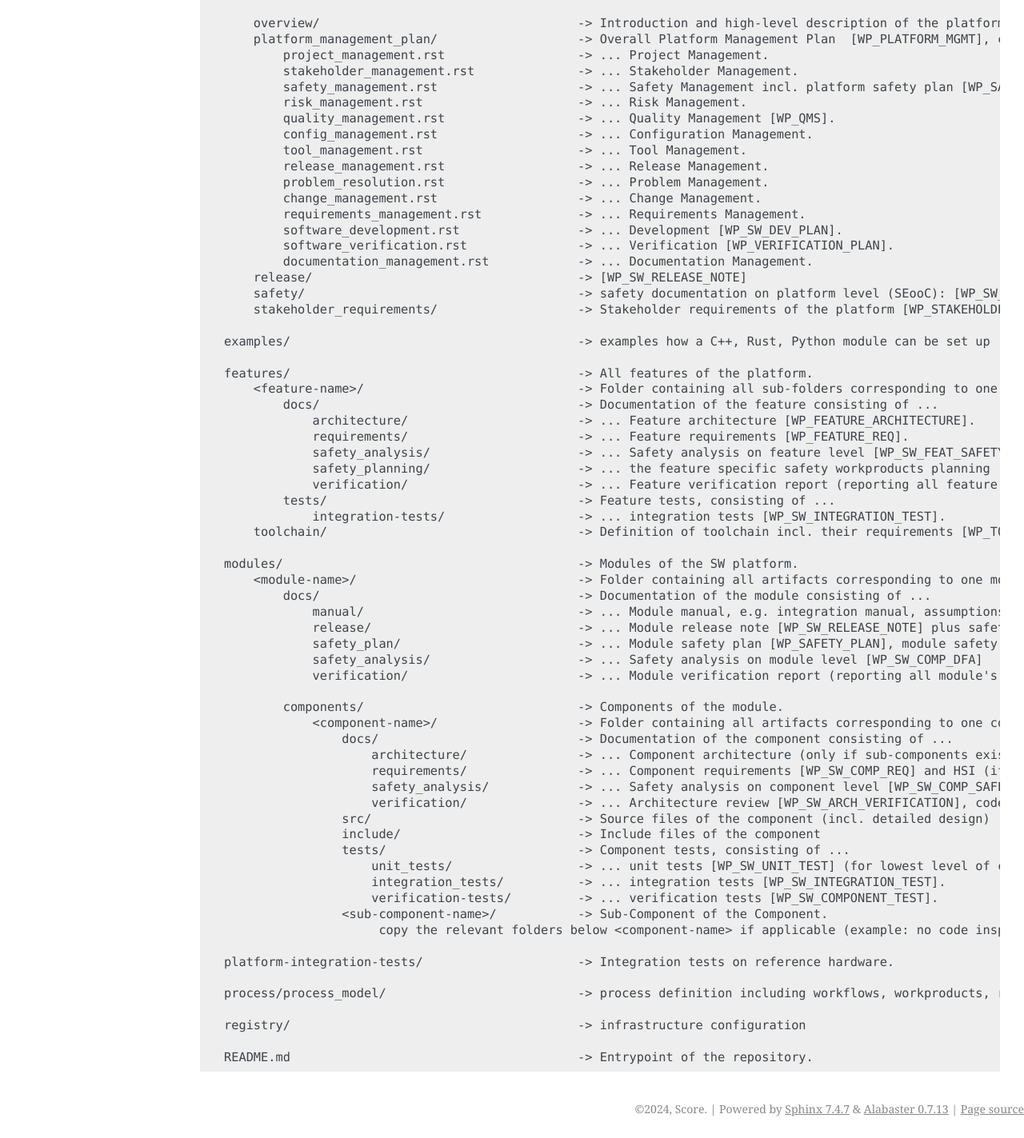
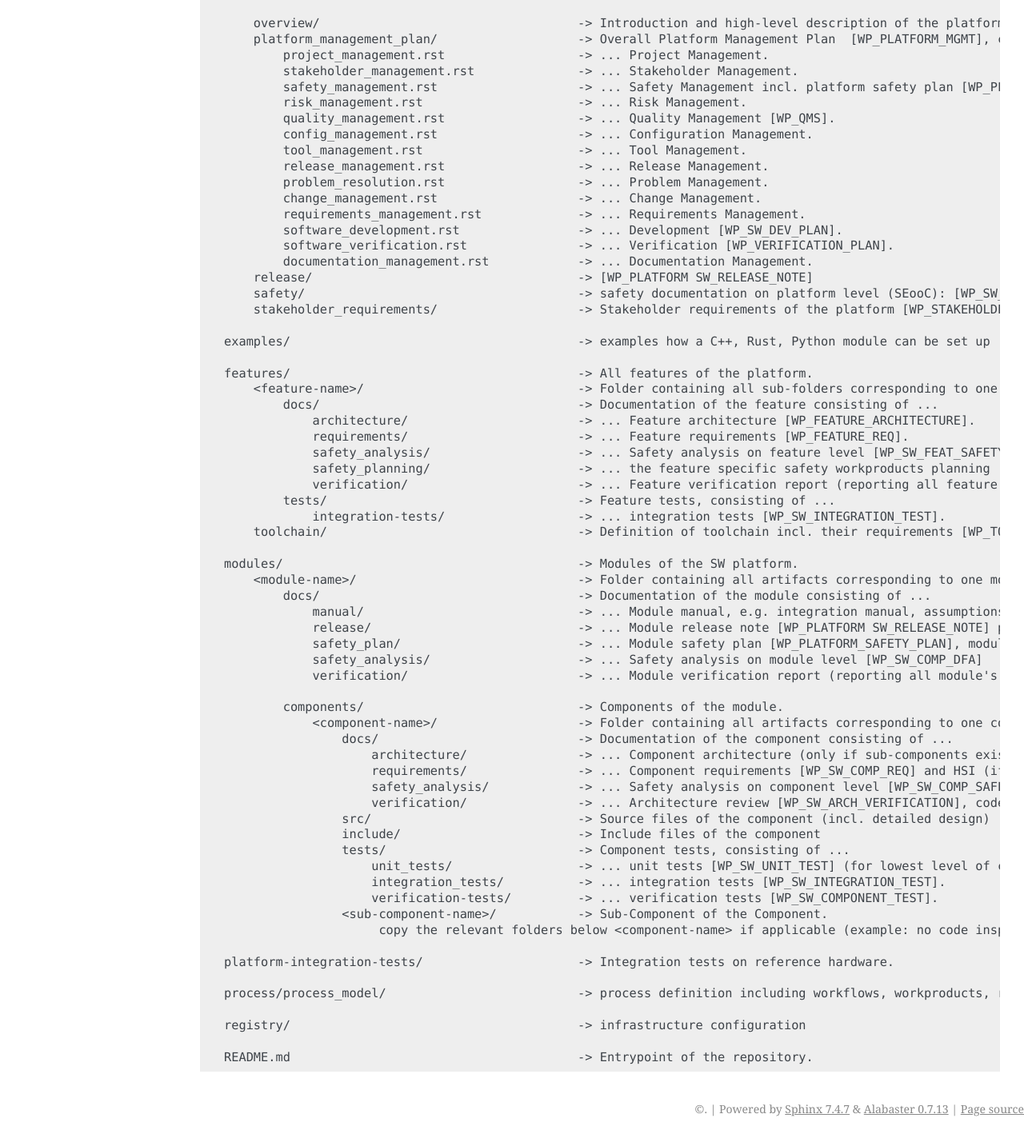
Before and after one commit to useblocks/score, a Sphinx documentation site: the page built from docs/process_description/guidelines/general/index.rst, in a window 1280 px wide. Shown: the part 582-2005 px from the top of the page at 80% size. Built offline with Sphinx 7.4.7, drawn with Linux system fonts in a browser that asks for light colours; pages that are not in the unit, such as notebooks, are missing from menus; some of the changed text lies outside the part shown.

Commit message:
process: fixing review findings
Issue-ref: resolves #21

```diff
--- a/docs/conf.py
+++ b/docs/conf.py
@@ -23,7 +23,6 @@
 # https://www.sphinx-doc.org/en/master/usage/configuration.html#project-information
 
 project = "Score"
-copyright = "2024, Score"
 author = "Score"
 release = "0.1"
 
--- a/docs/platform_management_plan/index.rst
+++ b/docs/platform_management_plan/index.rst
@@ -22,11 +22,9 @@
 +---------------------------+-------------------------------+
 | Document ID               | PLATFORM-MANAGEMENT-PLAN      |
 +---------------------------+-------------------------------+
-| Project Name              | <Name>                        |
+| Project Name              | SCORE                         |
 +---------------------------+-------------------------------+
 | ASIL                      | B                             |
-+---------------------------+-------------------------------+
-| Security Classification   | CONFIDENTIAL                  |
 +---------------------------+-------------------------------+
 | AUTHOR                    | <Process Manager>             |
 +---------------------------+-------------------------------+
@@ -34,7 +32,7 @@
 +---------------------------+-------------------------------+
 | Approver                  | <Project Manager>             |
 +---------------------------+-------------------------------+
-| Status                    | [DRAFT, VERIFIED, RELEASED]   |
+| Status                    | DRAFT                         |
 +---------------------------+-------------------------------+
 
 .. toctree::
--- a/docs/process_description/guidelines/general/index.rst
+++ b/docs/process_description/guidelines/general/index.rst
@@ -45,7 +45,7 @@
         platform_management_plan/                   -> Overall Platform Management Plan  [WP_PLATFORM_MGMT], consisting of ...
             project_management.rst                  -> ... Project Management.
             stakeholder_management.rst              -> ... Stakeholder Management.
-            safety_management.rst                   -> ... Safety Management incl. platform safety plan [WP_SAFETY_PLAN]
+            safety_management.rst                   -> ... Safety Management incl. platform safety plan [WP_PLATFORM_SAFETY_PLAN]
             risk_management.rst                     -> ... Risk Management.
             quality_management.rst                  -> ... Quality Management [WP_QMS].
             config_management.rst                   -> ... Configuration Management.
@@ -57,8 +57,8 @@
             software_development.rst                -> ... Development [WP_SW_DEV_PLAN].
             software_verification.rst               -> ... Verification [WP_VERIFICATION_PLAN].
             documentation_management.rst            -> ... Documentation Management.
-        release/                                    -> [WP_SW_RELEASE_NOTE]
-        safety/                                     -> safety documentation on platform level (SEooC): [WP_SW_FEAT_DFA], [WP_SW_SAFETY_MANUAL], [WP_SAFETY_CASE], [WP_CMR_REPORTS], [WP_ASSESSMENT_REPORT]
+        release/                                    -> [WP_PLATFORM SW_RELEASE_NOTE]
+        safety/                                     -> safety documentation on platform level (SEooC): [WP_SW_FEATURE_DFA], [WP_PLATFORM_SW_SAFETY_MANUAL], [WP_PLATFORM_SAFETY_CASE], [WP_CMR_REPORTS], [WP_ASSESSMENT_REPORT]
         stakeholder_requirements/                   -> Stakeholder requirements of the platform [WP_STAKEHOLDER_REQ].
 
     examples/                                       -> examples how a C++, Rust, Python module can be set up
@@ -79,8 +79,8 @@
         <module-name>/                              -> Folder containing all artifacts corresponding to one module.
             docs/                                   -> Documentation of the module consisting of ...
                 manual/                             -> ... Module manual, e.g. integration manual, assumptions of use and safety manual [WP_SW_AOU], [WP_SW_SAFTEY_MANUAL].
-                release/                            -> ... Module release note [WP_SW_RELEASE_NOTE] plus safety assessment [WP_ASSESSMENT_REPORT]
-                safety_plan/                        -> ... Module safety plan [WP_SAFETY_PLAN], module safety case [WP_SAFETY_CASE] and their conformance reviews [WP_CMR_REPORTS]
+                release/                            -> ... Module release note [WP_PLATFORM SW_RELEASE_NOTE] plus safety assessment [WP_ASSESSMENT_REPORT]
+                safety_plan/                        -> ... Module safety plan [WP_PLATFORM_SAFETY_PLAN], module safety case [WP_PLATFORM_SAFETY_CASE] and their conformance reviews [WP_CMR_REPORTS]
                 safety_analysis/                    -> ... Safety analysis on module level [WP_SW_COMP_DFA]
                 verification/                       -> ... Module verification report (reporting all module's components verifications) [WP_SW_VERIFICATION_REPORT] plus safety analysis conformance reviews [WP_CMR_REPORTS]
 
```
Also changed, not shown: docs/platform_management_plan/project_management.rst (+37 -21 lines).
